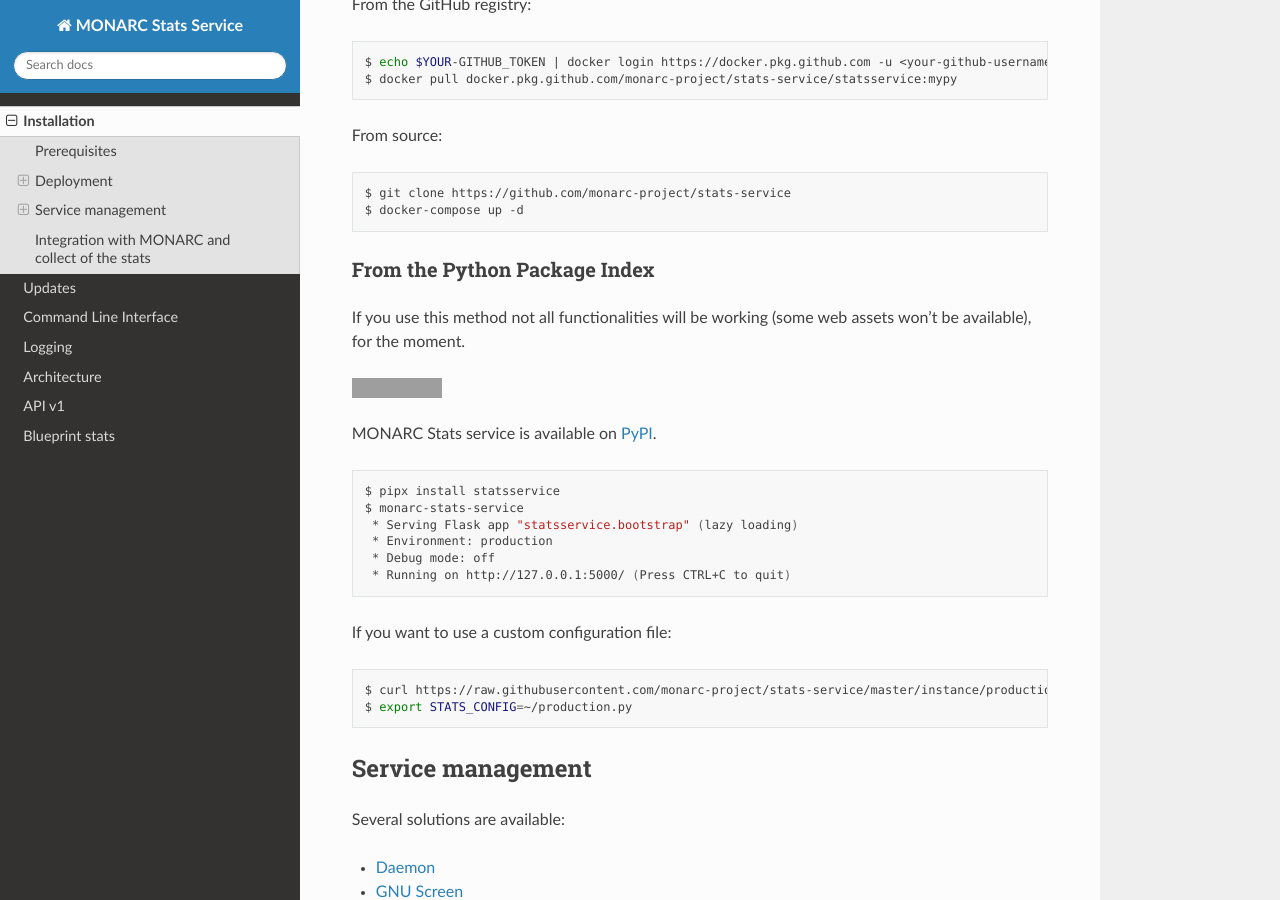
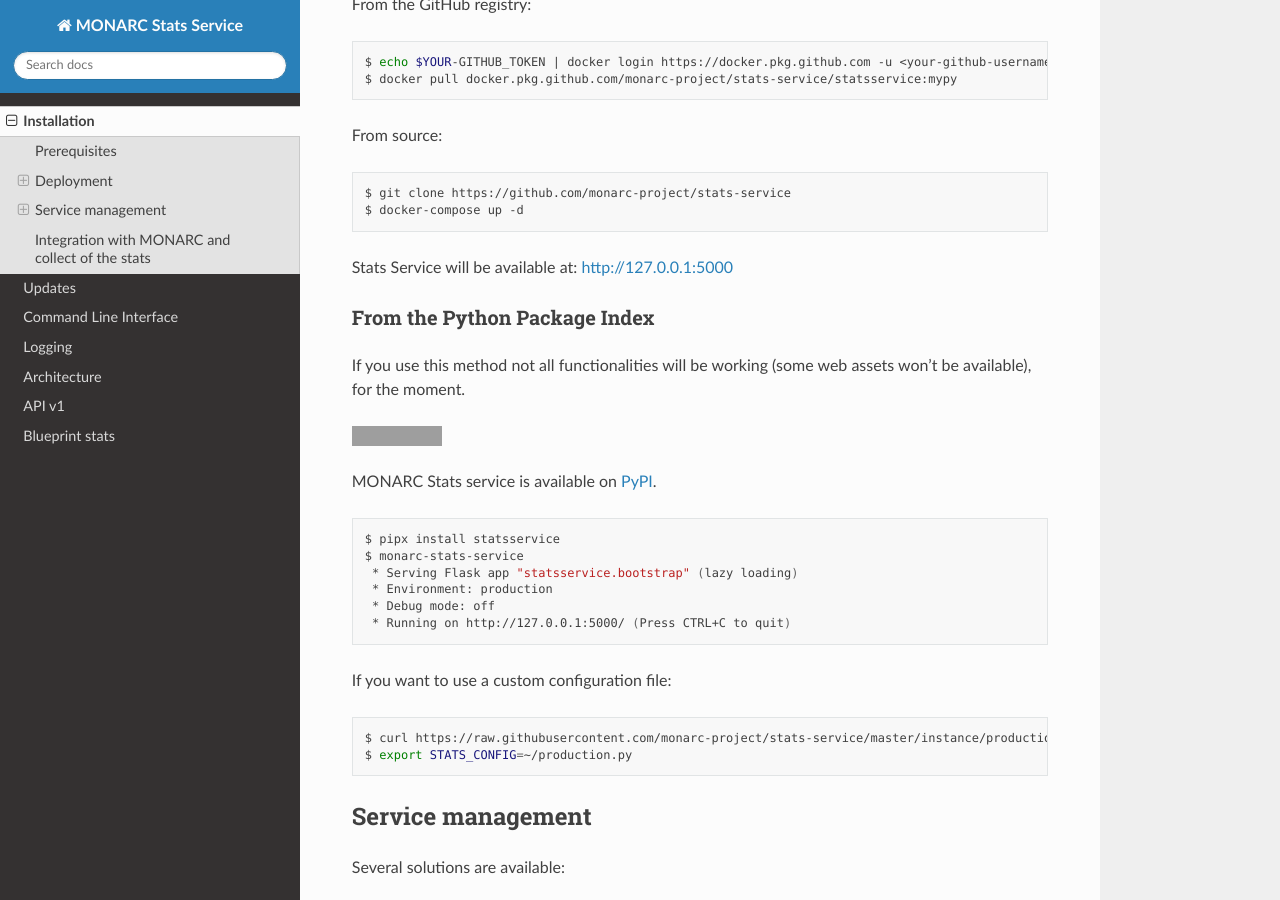
Before and after one commit to monarc-project/stats-service, a Sphinx documentation site: the page built from docs/installation.rst, in a window 1280 px wide and 900 px high, scrolled down 2846 px. Built offline with Sphinx 7.4.7 and the Read the Docs theme 2.0.0, drawn with Linux system fonts in a browser that asks for light colours; grey boxes are pictures that could not be loaded.

```diff
--- a/docs/installation.rst
+++ b/docs/installation.rst
@@ -152,6 +152,9 @@
 
     $ git clone https://github.com/monarc-project/stats-service
     $ docker-compose up -d
+
+Stats Service will be available at:
+http://127.0.0.1:5000
 
 
 
```
Also changed, not shown: 1 other file.
